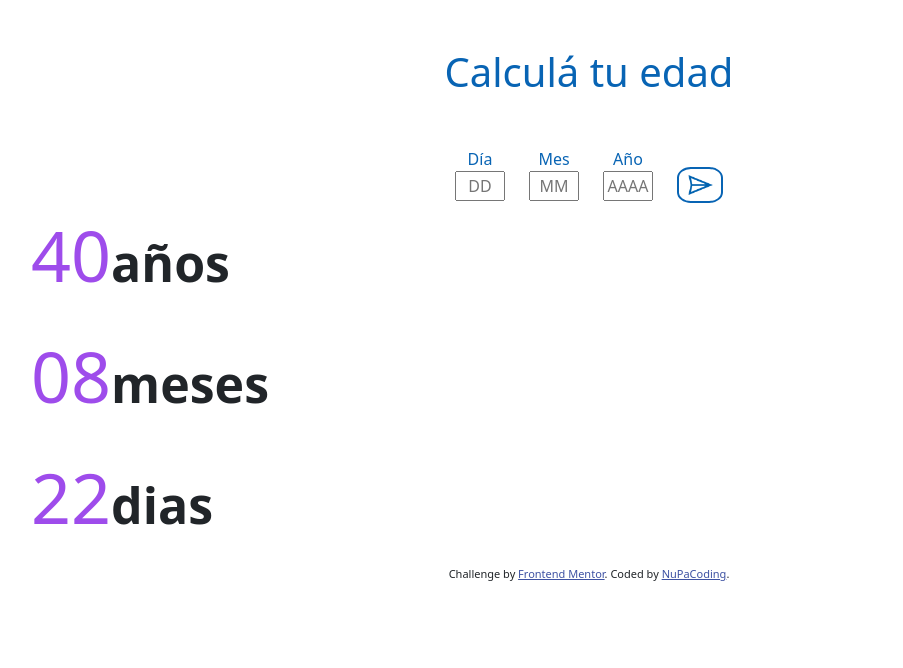
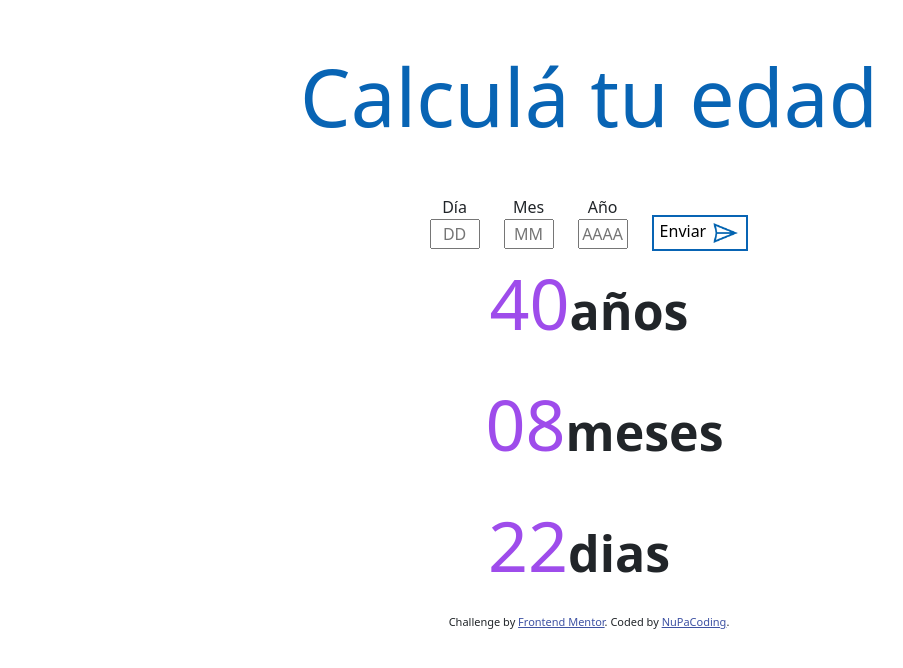
Before and after one commit to NuPaCoding/P1-AgeCalculator, a plain HTML site: page index.html in a window 1280 px wide. Shown: the whole page, without its empty margins (51-954 px from the left). Drawn offline with nearby package versions, Linux system fonts and the light colour scheme.

Commit message:
Html Css Completo

```diff
--- a/index.html
+++ b/index.html
@@ -17,7 +17,7 @@
 <!-- Calculadora -->
   <div class="container text-center">
 
-    <div class="row row-cols-auto inputs text1">
+    <div class="row row-cols-auto inputs textInput">
 
       <div class="col">
         <label class="etiqueta" for="nombre" >Día</label>
@@ -39,6 +39,7 @@
 
     <div class="col btnDiv">
       <button type="button" class="btn-class">
+        Enviar
         <img src="/assets/images/enviar.png" alt="" class="btn-send">
       </button>
       </div>
@@ -50,19 +51,19 @@
 <!-- Resultado Edad -->
   <div class="container">
 
-    <div class="d-flex justify-content-start">
-      <p class="numerosF justify-content-center">40</p>
-      <p class="letrasF"> <b class="">años</b></p>
+    <div class="d-flex">
+      <p class="numerosF1 justify-content-center">40</p>
+      <p class="letrasF1"> <b class="">años</b></p>
     </div>
 
-    <div class="d-flex justify-content-start">
-      <p class="numerosF justify-content-center">08</p>
-      <p class="letrasF"><b class="">meses</b></p>
+    <div class="d-flex">
+      <p class="numerosF2 justify-content-center">08</p>
+      <p class="letrasF2"><b class="">meses</b></p>
     </div>
 
-    <div class="d-flex justify-content-start">
-      <p class="numerosF justify-content-center">22</p>
-      <p class="letrasF"><b class="">dias</b></p>
+    <div class="d-flex">
+      <p class="numerosF3 justify-content-center">22</p>
+      <p class="letrasF3"><b class="">dias</b></p>
     </div>
 
   </div>
--- a/style.css
+++ b/style.css
@@ -18,6 +18,7 @@ h1{
 
 .text1 {
     color: #0864b4;
+    font-size: 80px;
 }
 
 .text2{
@@ -37,7 +38,6 @@ h1{
     background-color: transparent;
     border-style:solid;
     border-color:  #0864b4 ;
-    border-radius: 30%;
 }
 
 .btn-send {
@@ -51,12 +51,35 @@ h1{
     margin: 0;
 }
 
-.numerosF{
+.numerosF1{
     color: rgb(158, 76, 235);
     font-size: 70px;
 }
 
-.letrasF{
+.numerosF2{
+    color: rgb(158, 76, 235);
+    font-size: 70px;
+    padding-left: 31px;
+}
+
+.numerosF3{
+    color: rgb(158, 76, 235);
+    font-size: 70px;
+}
+
+.letrasF1{
     font-size: 50px;
     margin: 0;
 }
+
+.letrasF2{
+    font-size: 50px;
+    margin: 0;
+}
+
+.letrasF3{
+    font-size: 50px;
+    margin: 0;
+    padding-right: 20px;
+
+}
```
